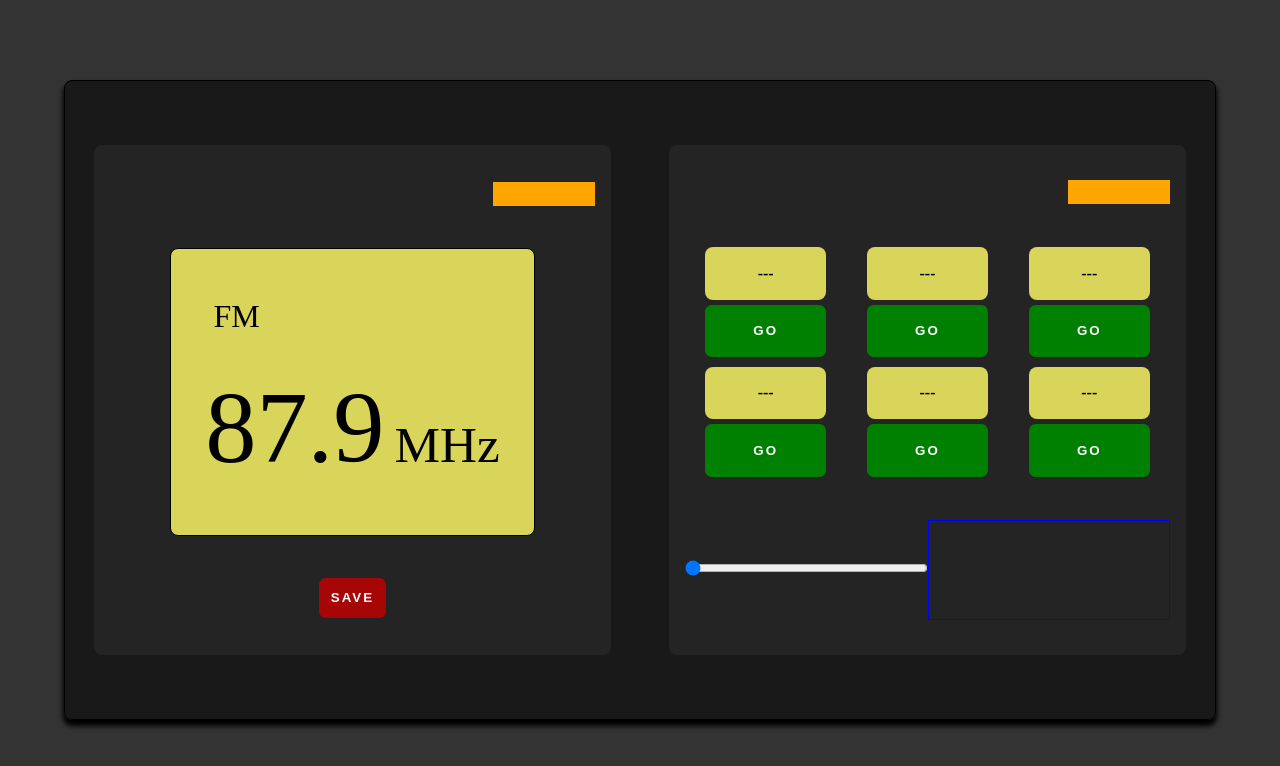
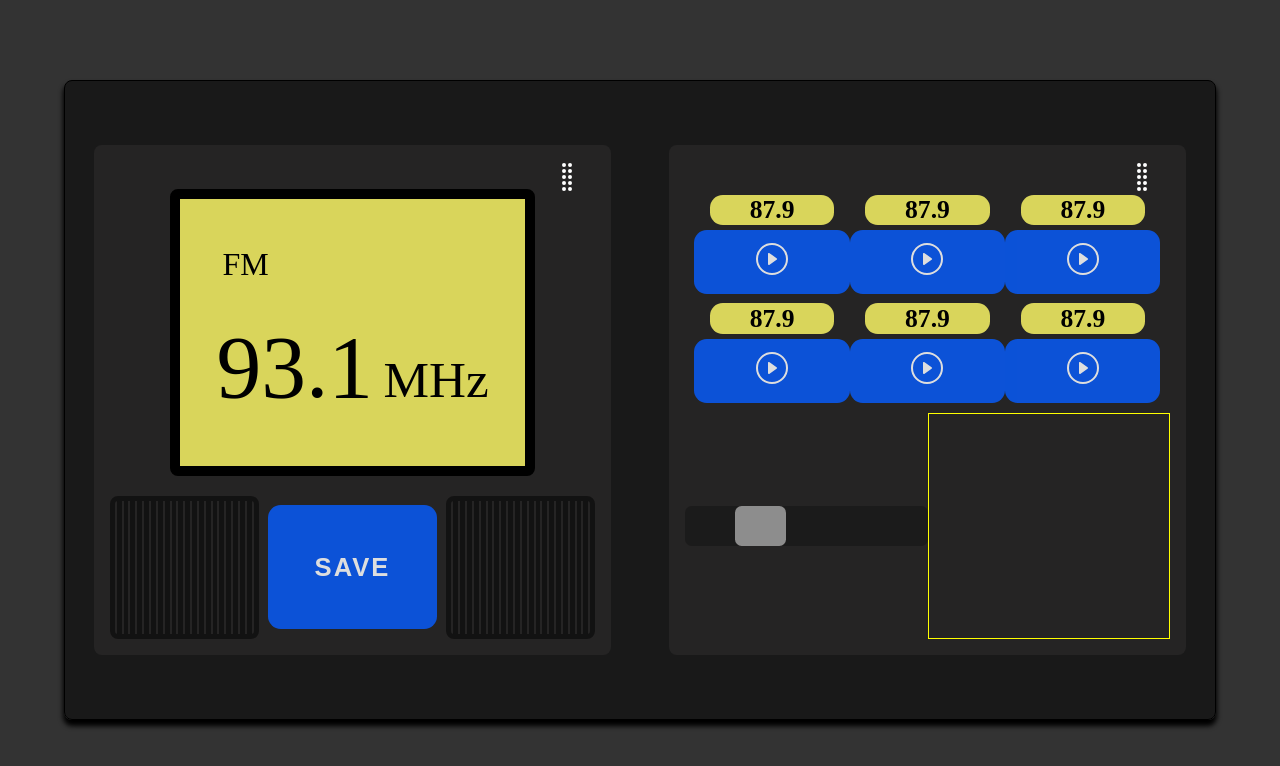
Before and after one commit to dctablac/FM-Radio, a React (Create React App) app: page / in a window 1280 px wide. Shown: the top 766 px of the page. Built offline with nearby package versions, Linux system fonts and the light colour scheme.

Commit message:
Deleted unnecessary files. Saved/Restore station functionality. Altered some css styling. Bootstrap icons for restoring stations and canceling a save.

```diff
--- a/public/assets/style.css
+++ b/public/assets/style.css
@@ -9,11 +9,11 @@
     --radio-background-color: rgba(0,0,0,.5);
     --panel-background-color: rgb(37, 36, 36);
     --display-background-color: #D9D55B;
-    --save-btn-background-color: hsl(0, 93%, 34%);
-    --save-btn-hover-background-color: red;
-    --go-btn-bg-color: green;
-    --go-btn-hover-bg-color: lightgreen;
+    --save-btn-background-color: rgb(8, 91, 247);
+    --cancel-btn-bg-color: red;
+    --go-btn-bg-color: rgb(8, 91, 247);
     --content-border-radius: 0.5em;
+    --knob-color: whitesmoke;
 }
 
 #root {
@@ -24,7 +24,7 @@
     display: flex;
     background-color: var(--app-background-color);
     width: 100vw;
-    height: 100%;
+    min-height: 100vh;
     justify-content: center;
     align-items: center;
 }
@@ -32,6 +32,7 @@
 #radio {
     height: 80vh;
     width: 90vw;
+    min-height: 550px;
     border: 1px solid black;
     border-radius: var(--content-border-radius);
     background-color: var(--radio-background-color);
@@ -51,14 +52,14 @@
     margin: 1em 0;
     padding: 1em;
     flex-direction: column;
-    justify-content: space-around;
+    justify-content: space-between;
     align-items: center;
-    transition: border 0.3s linear;
+    transition: border 0.3s linear, display 0.3s linear;
 }
 
 #screen {
     background-color: var(--display-background-color);
-    border: 1px solid black;
+    border: 10px solid black;
     border-radius: var(--content-border-radius);
     height: 60%;
     width: 75%;
@@ -71,11 +72,6 @@
 
 #screen p {
     width: 100%;
-}
-
-#screen span {
-    margin-left: 0.5em;
-
 }
 
 #screen p:first-child {
@@ -97,27 +93,72 @@
     border-radius: var(--content-border-radius);
     color: white;
     cursor: pointer;
-    transition: background-color 0.3s;
+    opacity: 0.85;
+    transition: background-color 0.3s, opacity 0.3s;
     font-weight: bold;
+    font-size: 2vw;
     letter-spacing: 2px;
+    padding: 2%;
+    height: 100%;
+    width: 100%;
+}
+
+.btn:hover {
+    opacity: 1;
+}
+
+#display-btn-container {
+    display: flex;
+    flex-direction: column;
+    justify-content: space-between;
+    align-items: center;
+    padding: 2%;
+    width: 50%;
 }
 
 #btn-save {
-    height: 3em;
-    width: 5em;
-    letter-spacing: 2px;
     background-color: var(--save-btn-background-color);
 }
 
-#btn-save:hover {
-    background-color: var(--save-btn-hover-background-color);
+#btn-cancel {
+    background-color: var(--cancel-btn-bg-color);
+}
+
+#speakers-container {
+    display: flex;
+    height: 30%;
+    width: 100%;
+
+    margin-top: 1em;
+    justify-content: space-evenly;
+}
+
+.speakers {
+    border: 5px solid var(--radio-background-color);
+    border-radius: var(--content-border-radius);
+    display: flex;
+    height: 100%;
+    width: 40%;
+}
+
+.speaker {
+    height: 100%;
+    width: 5%;
+    margin-left: 2px;
+
+    justify-content: stretch;
+    background-color: var(--radio-background-color);
+}
+.speaker:last-child {
+    margin-right: 2px;
 }
 
 #saved-stations {
+    border-radius: var(--content-border-radius);
     display: flex;
+    height: 50%;
+    padding: 2%;
     width: 100%;
-    height: 50%;
-    flex-wrap: wrap;
 }
 
 .saved-station {
@@ -126,61 +167,86 @@
     justify-content: center;
     align-items: center;
     width: 33.33%;
-    padding: 5px;
 }
 
 .station-display {
+    align-items: center;
+    background-color: var(--display-background-color);
+    border-radius: var(--content-border-radius);
+    color: black;
     display: flex;
+    font-size: 4vw;
+    font-weight: bold;
+    height: 50%;
     justify-content: center;
-    align-items: center;
-    color: black;
-    font-weight: bold;
-    background-color: var(--display-background-color);
-    height: 50%;
     width: 80%;
-    border-radius: var(--content-border-radius);
+
 }
 
-.btn-go {
+.btn-restore {
+    background-color: var(--go-btn-bg-color);
+    height: 100%;
     margin-top: 5px;
-    height: 50%;
-    width: 80%;
-    cursor: pointer;
-    background-color: var(--go-btn-bg-color);
-}
-
-.btn-go:hover {
-    background-color: var(--go-btn-hover-bg-color);
+    max-width: 200px;
+    margin-left: 5px;
+    margin-right: 5px;
 }
 
 #knobs {
+    align-items: center;
     display: flex;
+    justify-content: space-evenly;
+    height: 50%;
     width: 100%;
-    justify-content: space-evenly;
+}
+
+#frequency-slider-container {
+    display: flex;
+    width: 50%;
+
     align-items: center;
 }
 
 #frequency-slider {
-    width: 50%;
+    height: 50%;
+    width: 100%;
+
+    appearance: none;
+    background-color: var(--radio-background-color);
+    border-radius: var(--content-border-radius);
+    opacity: 0.5;
+
+    transition: opacity 0.2s linear;
 }
 
-#frequency-slider input {
-    width: 100%;
+#frequency-slider::-webkit-slider-thumb {
+    appearance: none;
+    height: 5vh;
+    width: 4vw;
+
+    background-color: var(--knob-color);
+    border-radius: var(--content-border-radius);
+    cursor: grabbing;
+}
+
+#frequency-slider:hover {
+    opacity: 1;
 }
 
 #volume {
-    height: 100px;
+    height: 100%;
     width: 50%;
-    border: 1px solid blue;
+    border: 1px solid yellow;
 }
 
 .drag-icon {
     height: 3vh;
-    width: 8vw;
-    background-color: orange;
+    width: 3vw;
     margin-left: auto;
+    margin-right: 1%;
     cursor: move;
 }
+
 
 @media(min-width: 1030px) {
     #radio {
@@ -192,10 +258,19 @@
         width: 45%;
     }
     #frequency-value {
-        font-size: 8vw;
+        font-size: 7vw;
     }
     #screen span {
         margin-left: 0.2em;
+    }
+    #saved-stations {
+        flex-wrap: wrap;
+    }
+    .saved-station:nth-child(n+4) {
+        margin-top: 2%;
+    }
+    .station-display {
+        font-size: 2vw;
     }
 }
 
@@ -211,4 +286,30 @@
     #screen span {
         font-size: 5vw;
     }
+
+    #frequency-slider::-webkit-slider-thumb {
+        width: 6vw;
+    }
 }
+
+@media (max-width: 350px) {
+    #knobs {
+        height: 30%;
+    }
+    .drag-icon {
+        height: 0;
+    }
+    #saved-stations {
+        flex-wrap: wrap;
+    }
+    .saved-station {
+        height: 50%;
+    }
+    .saved-station:nth-child(n+4) {
+        margin-top: 7%;
+    }
+    #btn-save {
+        font-size: 0.8em;
+    }
+
+}
--- a/src/components/Control.jsx
+++ b/src/components/Control.jsx
@@ -8,17 +8,36 @@ class Control extends Component {
         min: 87.9,
         max: 107.9,
         step: 0.2,
-        station_1: "---",
-        station_2: "---",
-        station_3: "---",
-        station_4: "---",
-        station_5: "---",
-        station_6: "---"
+        station_1: 87.9,
+        station_2: 87.9,
+        station_3: 87.9,
+        station_4: 87.9,
+        station_5: 87.9,
+        station_6: 87.9,
+        restore_icon: <svg xmlns="http://www.w3.org/2000/svg" width="32" height="32" fill="currentColor" className="bi bi-play-circle" viewBox="0 0 16 16">
+        <path d="M8 15A7 7 0 1 1 8 1a7 7 0 0 1 0 14zm0 1A8 8 0 1 0 8 0a8 8 0 0 0 0 16z"/>
+        <path d="M6.271 5.055a.5.5 0 0 1 .52.038l3.5 2.5a.5.5 0 0 1 0 .814l-3.5 2.5A.5.5 0 0 1 6 10.5v-5a.5.5 0 0 1 .271-.445z"/>
+      </svg>
     };
 
     handleFrequencyChange = (event) => {
         const newFrequency = event.target.value;
         this.props.onFrequencyChange(newFrequency)
+    }
+
+    // Save a station to the inputted slot
+    handleSaveStationClick = (slot) => {
+        if (this.props.showCancelIcon) { // If cancel intent is made
+            this.setState({
+                ["station_"+slot]: this.props.frequency
+            });
+            this.props.cancelSave();
+        }
+        else { // Else set radio to saved frequency
+            let savedFrequency = this.state["station_"+slot];
+            this.props.onFrequencyChange(savedFrequency);
+        }
+
     }
 
     render() {
@@ -33,39 +52,63 @@ class Control extends Component {
             >
                 <div id="drag-control" className="drag-icon"
                 onMouseEnter={this.props.handleMouseEnter}
-                onMouseLeave={this.props.handleMouseLeave}
-                >
+                onMouseLeave={this.props.handleMouseLeave}>
+                    {this.props.dragIcon}
                 </div>
                 <div id="saved-stations">
                     <div className="saved-station">
                         <p className="station-display">{this.state.station_1}</p>
-                        <button className="btn btn-go">GO</button>
+                        <button className="btn btn-restore"
+                        onClick={() => this.handleSaveStationClick(1)}>
+                            {!this.props.showCancelIcon && this.state.restore_icon}
+                            {this.props.showCancelIcon && "SAVE"}
+                            </button>
                     </div>
                     <div className="saved-station">
                         <p className="station-display">{this.state.station_2}</p>
-                        <button className="btn btn-go">GO</button>
+                        <button className="btn btn-restore"
+                        onClick={() => this.handleSaveStationClick(2)}>
+                            {!this.props.showCancelIcon && this.state.restore_icon}
+                            {this.props.showCancelIcon && "SAVE"}
+                        </button>
                     </div>
                     <div className="saved-station">
                         <p className="station-display">{this.state.station_3}</p>
-                        <button className="btn btn-go">GO</button>
+                        <button className="btn btn-restore"
+                        onClick={() => this.handleSaveStationClick(3)}>
+                            {!this.props.showCancelIcon && this.state.restore_icon}
+                            {this.props.showCancelIcon && "SAVE"}
+                        </button>
                     </div>
                     <div className="saved-station">
                         <p className="station-display">{this.state.station_4}</p>
-                        <button className="btn btn-go">GO</button>
+                        <button className="btn btn-restore"
+                        onClick={() => this.handleSaveStationClick(4)}>
+                            {!this.props.showCancelIcon && this.state.restore_icon}
+                            {this.props.showCancelIcon && "SAVE"}
+                        </button>
                     </div>
                     <div className="saved-station">
                         <p className="station-display">{this.state.station_5}</p>
-                        <button className="btn btn-go">GO</button>
+                        <button className="btn btn-restore"
+                        onClick={() => this.handleSaveStationClick(5)}>
+                            {!this.props.showCancelIcon && this.state.restore_icon}
+                            {this.props.showCancelIcon && "SAVE"}
+                        </button>
                     </div>
                     <div className="saved-station">
                         <p className="station-display">{this.state.station_6}</p>
-                        <button className="btn btn-go">GO</button>
+                        <button className="btn btn-restore"
+                        onClick={() => this.handleSaveStationClick(6)}>
+                            {!this.props.showCancelIcon && this.state.restore_icon}
+                            {this.props.showCancelIcon && "SAVE"}
+                        </button>
                     </div>
                 </div>
                 <div id="knobs">
-                    <div id="frequency-slider">
-                        <input type="range" name="frequency"
-                        id="frequency" value={this.props.frequency}
+                    <div id="frequency-slider-container">
+                        <input type="range" name="frequency-knob"
+                        id="frequency-slider" value={this.props.frequency}
                         onChange={this.handleFrequencyChange} min={this.state.min}
                         max={this.state.max} step={this.state.step}/>
                     </div>
--- a/src/components/Display.jsx
+++ b/src/components/Display.jsx
@@ -3,11 +3,6 @@
 import { Component } from 'react';
 
 class Display extends Component {
-
-    handleDragStart = (ev) => {
-        console.log(ev.target.id);
-
-    }
 
     render() {
         return (
@@ -22,12 +17,74 @@ class Display extends Component {
                 <div id="drag-display" className="drag-icon"
                 onMouseEnter={this.props.handleMouseEnter}
                 onMouseLeave={this.props.handleMouseLeave}
-                ></div>
+                >
+                    {this.props.dragIcon}
+                </div>
                 <div id="screen">
                     <p>FM</p>
                     <p id="frequency-value">{this.props.frequency}<span>MHz</span></p>
                 </div>
-                <button id="btn-save" className="btn">SAVE</button>
+                <div id="speakers-container">
+                    <div className="speakers">
+                        <div className="speaker"></div>
+                        <div className="speaker"></div>
+                        <div className="speaker"></div>
+                        <div className="speaker"></div>
+                        <div className="speaker"></div>
+                        <div className="speaker"></div>
+                        <div className="speaker"></div>
+                        <div className="speaker"></div>
+
+                        <div className="speaker"></div>
+                        <div className="speaker"></div>
+                        <div className="speaker"></div>
+                        <div className="speaker"></div>
+                        <div className="speaker"></div>
+                        <div className="speaker"></div>
+                        <div className="speaker"></div>
+                        <div className="speaker"></div>
+
+                        <div className="speaker"></div>
+                        <div className="speaker"></div>
+                        <div className="speaker"></div>
+                        <div className="speaker"></div>
+                    </div>
+                    <div id="display-btn-container">
+                        <button id="btn-save" className="btn" onClick={this.props.saveIntent}>SAVE</button>
+                        {this.props.showCancelIcon && <button id="btn-cancel" className="btn" onClick={this.props.cancelSave}>
+                            <svg xmlns="http://www.w3.org/2000/svg" width="24" height="24"
+                            fill="currentColor" className="bi bi-x-square" viewBox="0 0 16 16">
+  <path d="M14 1a1 1 0 0 1 1 1v12a1 1 0 0 1-1 1H2a1 1 0 0 1-1-1V2a1 1 0 0 1 1-1h12zM2 0a2 2 0 0 0-2 2v12a2 2 0 0 0 2 2h12a2 2 0 0 0 2-2V2a2 2 0 0 0-2-2H2z"/>
+  <path d="M4.646 4.646a.5.5 0 0 1 .708 0L8 7.293l2.646-2.647a.5.5 0 0 1 .708.708L8.707 8l2.647 2.646a.5.5 0 0 1-.708.708L8 8.707l-2.646 2.647a.5.5 0 0 1-.708-.708L7.293 8 4.646 5.354a.5.5 0 0 1 0-.708z"/>
+</svg>
+                        </button>}
+                    </div>
+                    <div className="speakers">
+                        <div className="speaker"></div>
+                        <div className="speaker"></div>
+                        <div className="speaker"></div>
+                        <div className="speaker"></div>
+                        <div className="speaker"></div>
+                        <div className="speaker"></div>
+                        <div className="speaker"></div>
+                        <div className="speaker"></div>
+
+                        <div className="speaker"></div>
+                        <div className="speaker"></div>
+                        <div className="speaker"></div>
+                        <div className="speaker"></div>
+                        <div className="speaker"></div>
+                        <div className="speaker"></div>
+                        <div className="speaker"></div>
+                        <div className="speaker"></div>
+
+                        <div className="speaker"></div>
+                        <div className="speaker"></div>
+                        <div className="speaker"></div>
+                        <div className="speaker"></div>
+                    </div>
+                </div>
+
             </div>
         );
     }
--- a/src/components/Radio.jsx
+++ b/src/components/Radio.jsx
@@ -7,12 +7,16 @@ import Display from "./Display";
 class Radio extends Component {
 
     state = {
-        frequency: 87.9,
+        frequency: 93.1,
         volume: 0,
         draggable: "false",
-
+        dragIcon: <svg xmlns="http://www.w3.org/2000/svg" width="32" height="32" fill="white" className="bi bi-grip-vertical" viewBox="0 0 16 16">
+        <path d="M7 2a1 1 0 1 1-2 0 1 1 0 0 1 2 0zm3 0a1 1 0 1 1-2 0 1 1 0 0 1 2 0zM7 5a1 1 0 1 1-2 0 1 1 0 0 1 2 0zm3 0a1 1 0 1 1-2 0 1 1 0 0 1 2 0zM7 8a1 1 0 1 1-2 0 1 1 0 0 1 2 0zm3 0a1 1 0 1 1-2 0 1 1 0 0 1 2 0zm-3 3a1 1 0 1 1-2 0 1 1 0 0 1 2 0zm3 0a1 1 0 1 1-2 0 1 1 0 0 1 2 0zm-3 3a1 1 0 1 1-2 0 1 1 0 0 1 2 0zm3 0a1 1 0 1 1-2 0 1 1 0 0 1 2 0z"/>
+      </svg>,
+        showCancelIcon: false
     }
 
+    // Handler for Display component, called in Control component
     handleDisplayChange = (freq) => {
         this.setState({
             frequency: freq
@@ -80,6 +84,18 @@ class Radio extends Component {
         }
     }
 
+    handleSaveIntent = () => {
+        this.setState({
+            showCancelIcon: true
+        })
+    }
+
+    handleCancelSave = () => {
+        this.setState({
+            showCancelIcon: false
+        })
+    }
+
 
     render() {
         return (
@@ -93,6 +109,10 @@ class Radio extends Component {
                 handleDragLeave={this.handleDragLeave}
                 handleDrop={this.handleDrop}
                 isDraggable={this.state.draggable}
+                dragIcon={this.state.dragIcon}
+                saveIntent={this.handleSaveIntent}
+                cancelSave={this.handleCancelSave}
+                showCancelIcon={this.state.showCancelIcon}
                 />
                 <Control frequency={this.state.frequency}
                 onFrequencyChange={this.handleDisplayChange}
@@ -104,6 +124,9 @@ class Radio extends Component {
                 handleDragLeave={this.handleDragLeave}
                 handleDrop={this.handleDrop}
                 isDraggable={this.state.draggable}
+                showCancelIcon={this.state.showCancelIcon}
+                cancelSave={this.handleCancelSave}
+                dragIcon={this.state.dragIcon}
                 />
             </div>
         )
--- a/src/index.js
+++ b/src/index.js
@@ -1,7 +1,6 @@
 import React from 'react';
 import ReactDOM from 'react-dom';
 import App from './components/App';
-import reportWebVitals from './reportWebVitals';
 
 ReactDOM.render(
   <React.StrictMode>
@@ -9,8 +8,3 @@ ReactDOM.render(
   </React.StrictMode>,
   document.getElementById('root')
 );
-
-// If you want to start measuring performance in your app, pass a function
-// to log results (for example: reportWebVitals(console.log))
-// or send to an analytics endpoint. Learn more: https://bit.ly/CRA-vitals
-reportWebVitals();
```
Also changed, not shown: src/reportWebVitals.js (deleted, +0 -13 lines), src/setupTests.js (deleted, +0 -5 lines), 1 other file (tests, documents, lock files or other folders).
